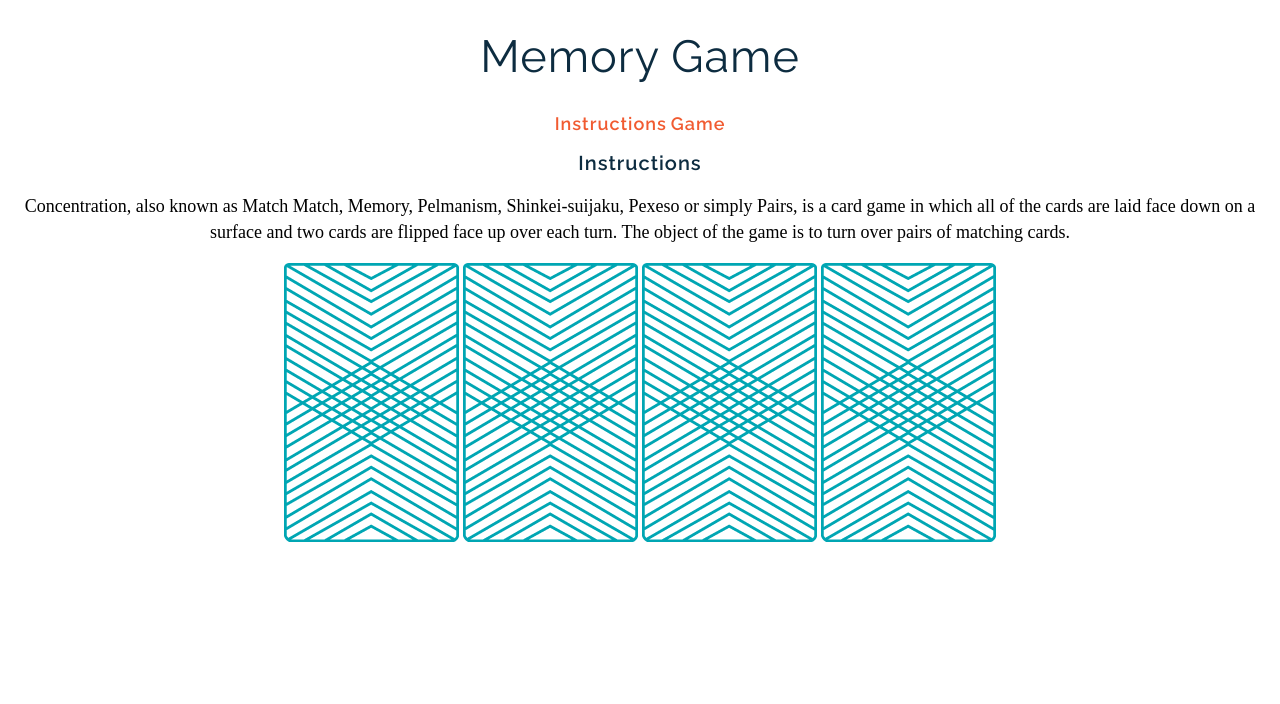
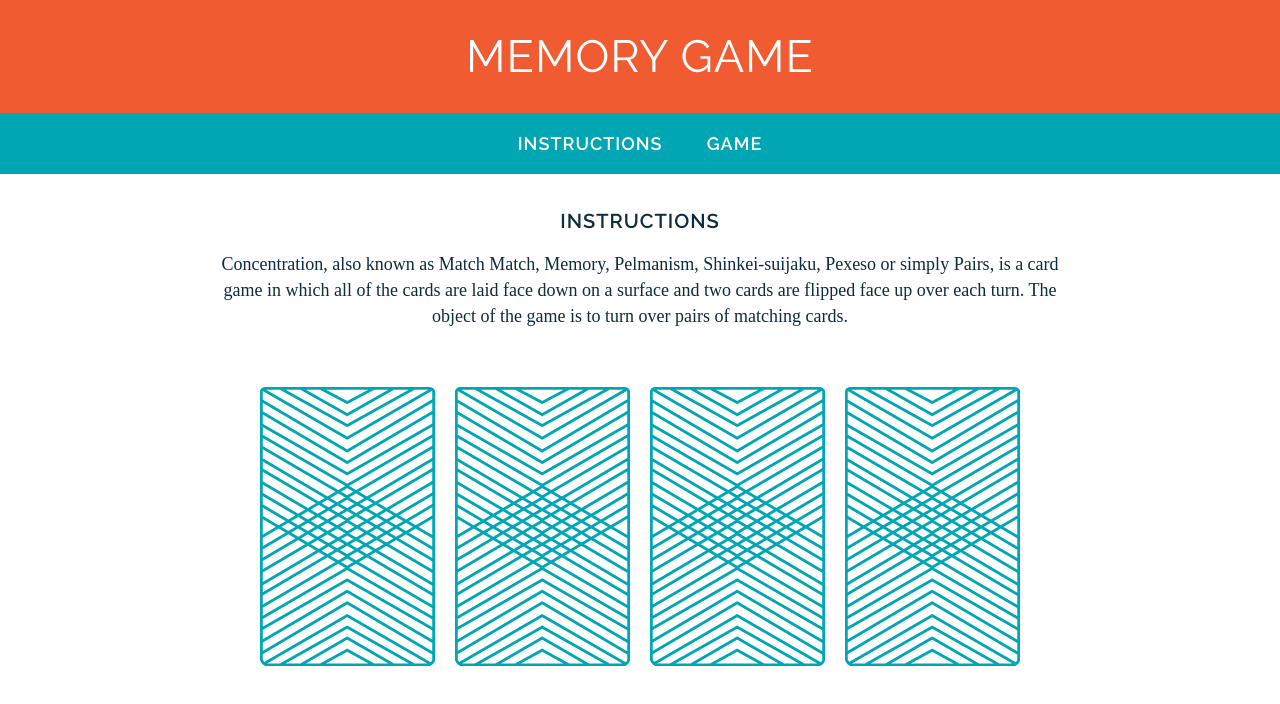
Before and after one commit to nicholaspowel/wdi-fundamentals-memorygame, a plain HTML site: page memory_game/index.html in a window 1280 px wide. Drawn offline with Linux system fonts and the light colour scheme; a web font is replaced by a local one.

Commit message:
layout2 and fix

```diff
--- a/memory_game/css/style.css
+++ b/memory_game/css/style.css
@@ -1,13 +1,11 @@
-body {
-text-align: center;
-}
 
-h1,h2,h3,h4 {
-	font-family: "Raleway", sans-serif;
-	color: #0D2C40;
+
+h1,h2,h3,h4,a {
 	letter-spacing: 1px;
+	text-transform: uppercase;
 }
 h1 {
+	margin: 0;
 	font-weight: 400;
 	font-size: 45px;
 }
@@ -16,12 +14,19 @@ h2 {
 	font-size: 20px;
 }
 a {
+	margin-right: 20px;
+	margin-left: 20px;
 	font-family: "Raleway", sans-serif;
-	color: #F15B31;
+	color: #FFF;
 	letter-spacing: 1px;
 	font-weight: 600;
 	font-size: 18px;
 	text-decoration: none;
+}
+img {
+	margin-top: 40px;
+	margin-right: 8px;
+	margin-left: 8px;
 }
 h3 {
 	font-weight: 800;
@@ -32,3 +37,27 @@ p {
 	line-height: 26px;
 	font-size: 18px;
 }
+body {
+	text-align: center;
+	margin: 0;
+	font-family: "Raleway", sans-serif;
+	color: #0D2C40;
+}
+header {
+	background-color: #F15B31;
+	color: #FFF;
+	padding: 30px 20px;
+}
+nav {
+	background-color: #00A6B3;
+	columns: #FFF;
+	padding-top: 20px;
+	padding-bottom: 20px;
+}
+main {
+	width: 850px;
+	margin: 35px auto;
+}
+footer {
+
+}
```
